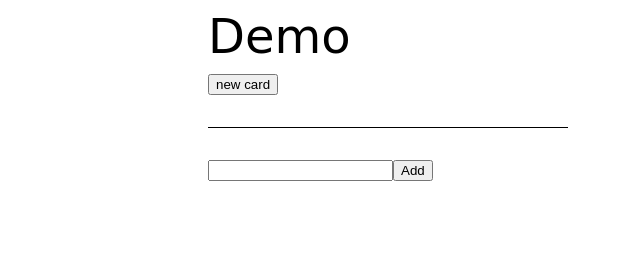
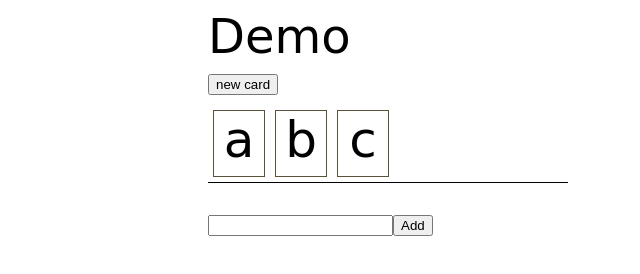
Before and after one commit to epoch/demo1, a plain HTML site: page index.html in a window 1280 px wide. Both pictures are taken after a click on the button "new card". Shown: the whole page, without its empty margins (252-892 px from the left). Drawn offline with Linux system fonts and the light colour scheme; a web font is replaced by a local one.

Commit message:
refactor to use backbone

```diff
--- a/index.html
+++ b/index.html
@@ -26,7 +26,7 @@
   </div><!-- content -->
 
   <script id="new-card-template" type="text/template">
-  <input id="letter"></input><button id="add-card">Add</button>
+  <input id="letter"><button id="add-card">Add</button>
   </script>
 
   <script type="text/javascript" src="jquery-1.11.0.js"></script>
@@ -35,31 +35,121 @@
   <script>
 
 
-    $('#new-card').on('click', function() {
-      var html = '<input id="letter"></input><button id="add-card">Add</button>';
-      $('#content').html(html);
+    var App = {
+      init: function(letters) {
+        this.letters = letters;
 
-      $('#add-card').on('click', function() {
-        var letter = $('#letter').val();
-        var cardHtml = $('<div>').addClass('column').html(letter);
-        $('#card-list').append(cardHtml);
-        $('#letter').val('');
-      });
-    });
+        //App.CardList.init();
+        //App.CardList.render(this.letters);
 
-    $('#card-list').on('click', '.column', function() {
-      var letter = $(this).html();
-      var html = '<div id="show"><a href="">' + letter + '</a></div>';
-      $('#content').html(html);
+        //App.NewCardForm.init();
+        //App.Card.init();
 
-      $('a').on('click', function(e) {
+        $('#new-card').on('click', function() {
+          var newCardFormView = new NewCardFormView();
+          var html = newCardFormView.render().el;
+          $('#content').html(html)
+        })
+
+        this.renderCardList(this.letters);
+      },
+
+      renderCardList: function(letters) {
+        $('#card-list').empty();
+        $.each(letters, function(index, value) {
+          var model = { letter: value }
+          var view = new CardListItemView({model: model});
+          var html = view.render().el;
+          $('#card-list').append(html);
+        })
+
+      }
+    }
+
+    var NewCardFormView = Backbone.View.extend({
+      template: _.template($('#new-card-template').html()),
+
+      events: {
+        'click #add-card': 'addCard'
+      },
+
+      render: function() {
+        var html = this.template();
+        this.$el.html(html);
+        return this;
+      },
+
+      addCard: function() {
+        var letter = this.$el.find('#letter').val();
+        App.letters.push(letter);
+        App.renderCardList(App.letters);
+      }
+    })
+
+    // App.NewCardForm = {
+    //   init: function() {
+    //     _.bindAll(this, 'render', 'addCard');
+
+    //     this.$content = $('#content');
+    //     $('button#new-card').on('click', this.render);
+    //     this.$content.on('click', 'button#add-card', this.addCard);
+    //   },
+
+    //   render: function() {
+    //     var html = '<input id="letter"><button id="add-card">Add</button>'
+    //     this.$content.html(html);
+    //   },
+
+    //   addCard: function() {
+    //     var letter = this.$content.find('#letter').val();
+    //     App.letters.push(letter);
+    //     App.CardList.render(App.letters);
+    //     this.$content.find('#letter').val('');
+    //   }
+    // }
+
+    var CardListItemView = Backbone.View.extend({
+      className: 'column',
+      template: _.template('<%= letter %>'),
+      events: {
+        'click': 'showCard'
+      },
+
+      render: function() {
+        this.$el.html(this.template(this.model));
+        return this;
+      },
+
+      showCard: function() {
+        var letter = this.$el.html();
+        var view = new CardView({el: $('#content') });
+        view.render(letter);
+      }
+    })
+
+    var CardView = Backbone.View.extend({
+      template: _.template('<div id="show"><a href=""><%= letter %></a></div>'),
+
+      events: {
+        'click a': 'blink'
+      },
+
+      render: function(letter) {
+        var html = this.template({letter: letter});
+        this.$el.html(html);
+        return this;
+      },
+
+      blink: function(e) {
         e.preventDefault();
-        var $this = $(this);
-        $this.fadeOut(200, function() {
-          $this.fadeIn(200);
+        var $a = this.$el.find('a');
+        $a.fadeOut(200, function() {
+          $a.fadeIn(200);
         });
-      })
+      }
     })
+
+    App.init(['a','b','c']);
 
   </script>
 </body>
```
